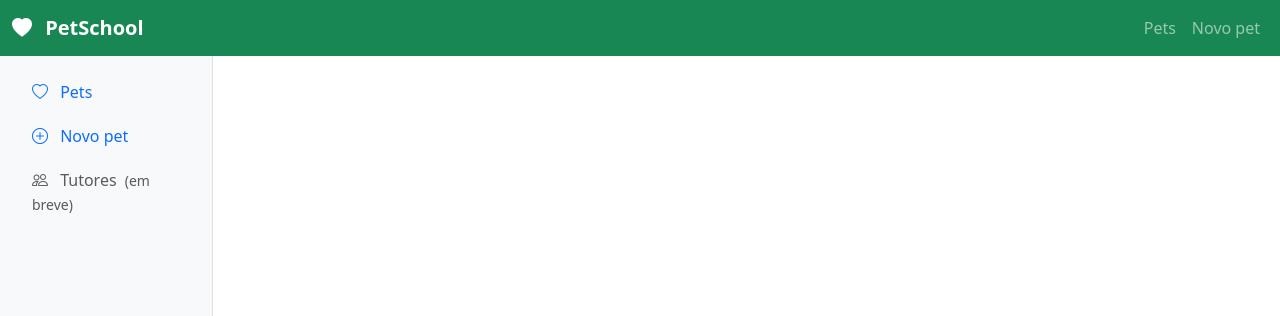
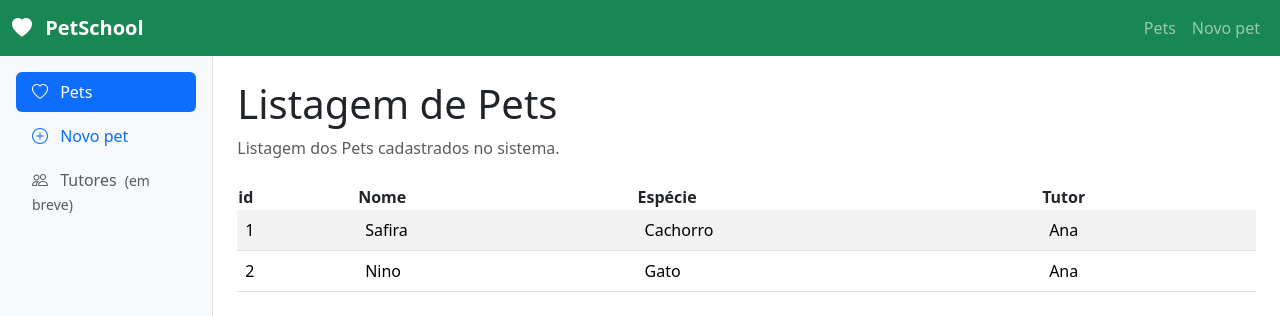
Before and after one commit to Frisk13108/hotel-transpetivania, a Vue app: page /pets in a window 1280 px wide. Shown: the top 316 px of the page. Built offline with nearby package versions, Linux system fonts and the light colour scheme; data requests are answered from the project's data file.

Commit message:
FEAT: aula.

```diff
--- a/src/router/index.js
+++ b/src/router/index.js
@@ -5,12 +5,16 @@
   routes: [
     {
       path: '/',
+      redirect: '/pets'
+    },
+    {
+      path: '/pets',
       name: 'pets',
       component: () => import('../views/PetsView.vue'),
     },
     {
       path: '/pets/novo',
-      name: 'addpet',
+      name: 'novo-pet',
       component: () => import('../views/AddPetView.vue'),
     },
   ],
--- a/src/views/AddPetView.vue
+++ b/src/views/AddPetView.vue
@@ -18,7 +18,7 @@
         </p>
     </header>
 
-    <RouterLink class="btn btn-primary" :to="{ name: 'addpet' }">
+    <RouterLink class="btn btn-primary" :to="{ name: 'novo-pet' }">
         Adicionar Pet
     </RouterLink>
     </div>
--- a/src/views/PetsView.vue
+++ b/src/views/PetsView.vue
@@ -1,25 +1,63 @@
 <script setup>
+    import { onMounted, ref } from 'vue';
+    import { RouterLink } from 'vue-router';
+
+    const pets = ref([]);
+    const tutores = ref([]);
+
+
+    const API_URL = 'http://localhost:3000';
+
+    async function carregarDados() {
+        const respostaPets = await fetch(`${API_URL}/pets`);
+        pets.value = await respostaPets.json();
+
+
+        const respostaTutores = await fetch(`${API_URL}/tutores`);
+        tutores.value = await respostaTutores.json();
+
+        console.log('PETS -', pets.value);
+        console.log('TUTORES -', tutores.value);
+    }
+
+    function nomeDoTutor(tutorId) {
+        for(const tutor of tutores.value) {
+            if(tutor.id === tutorId){
+                return tutor.nome
+            }
+
+            return 'Oopps, Tutor não encontrado!'
+        }
+    }
+
+    onMounted(carregarDados);
 
 </script>
 
 <template>
     <div>
+        <header class="mb-4">
+            <h1 class="text-2xl font-bold">Listagem de Pets</h1>
+                <p class="text-body-secondary mb-0">
+                    Listagem dos Pets cadastrados no sistema.
+                </p>
+        </header>
 
-
-    <header class="mb-4">
-
-        <h1 class="text-2xl font-bold">
-            Listagem de Pets
-        </h1>
-
-        <p class="text-body-secondary mb-0">
-            Listagem dos Pets cadastrados no sistema.
-
-        </p>
-    </header>
-
-    <RouterLink class="btn btn-primary" :to="{ name: 'novo-pet' }">
-        Adicionar Pet
-    </RouterLink>
+        <table class="table table-striped table-hover">
+            <thead>
+                <th>id</th>
+                <th>Nome</th>
+                <th>Espécie</th>
+                <th>Tutor</th>
+            </thead>
+            <tbody>
+                <tr v-for="pet in pets" :key="pet.id">
+                    <td>{{ pet.id }}</td>
+                    <td>{{ pet.nome }}</td>
+                    <td>{{ pet.especie }}</td>
+                    <td>{{ nomeDoTutor(pet.tutorId) }}</td>
+                </tr>
+            </tbody>
+        </table>
     </div>
 </template>
```
